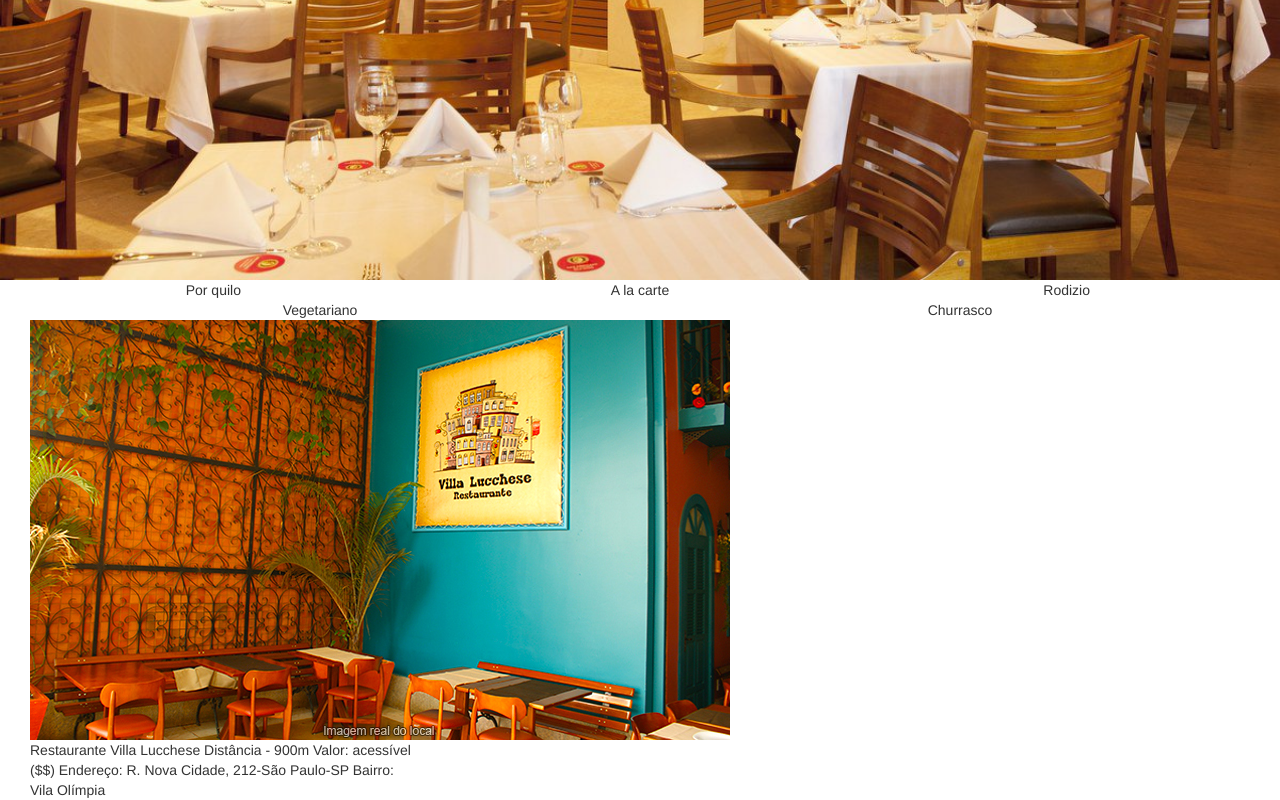
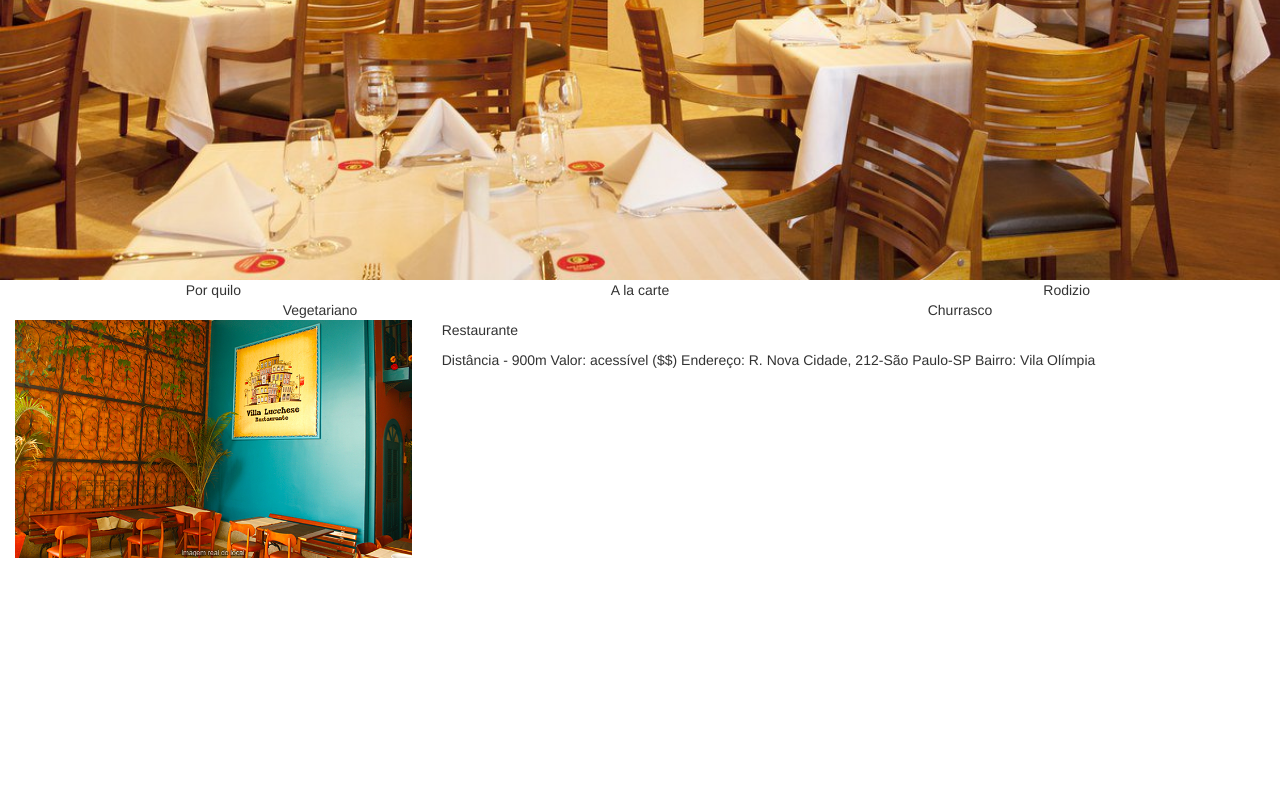
Before and after one commit to gmbarroso/tenhofome, a plain HTML site: page index.html in a window 1280 px wide. Shown: the part 573-1373 px from the top of the page. After the commit the page ends 1131 px from the top, so only its background shows below. Drawn offline with Linux system fonts and the light colour scheme.

Commit message:
primeira rolagem adicionada

```diff
--- a/index.html
+++ b/index.html
@@ -35,19 +35,17 @@
 
     </div>
 
-    <div class="col-md-12 rolagens">
+    <div class="rolagens">
       <div class="col-md-4">
-        <img src="img/villalucchese.jpg" alt="">
-        <div class="info">
-          Restaurante Villa Lucchese
-          Distância - 900m
-          Valor: acessível ($$)
-          Endereço: R. Nova Cidade, 212-São Paulo-SP
-          Bairro: Vila Olímpia
-        </div>
+        <!-- image responsive - largura 100% - classe ja definida pelo bootstrap -->
+        <img src="img/villalucchese.jpg" alt="" class="img-responsive">
       </div>
-      <div class="col-md-8">
-
+      <div class="col-md-8 info">
+        <p>Restaurante</p>
+        Distância - 900m
+        Valor: acessível ($$)
+        Endereço: R. Nova Cidade, 212-São Paulo-SP
+        Bairro: Vila Olímpia
       </div>
 
 
--- a/styles.css
+++ b/styles.css
@@ -1,6 +1,3 @@
-<<<<<<< HEAD
-
-=======
 img{
   margin: center;
 }
@@ -14,4 +11,3 @@ img{
 	width: 100%;
 
 }
->>>>>>> 1c9cd3375b939365477dfc0b080d2b9a92999d79
```
